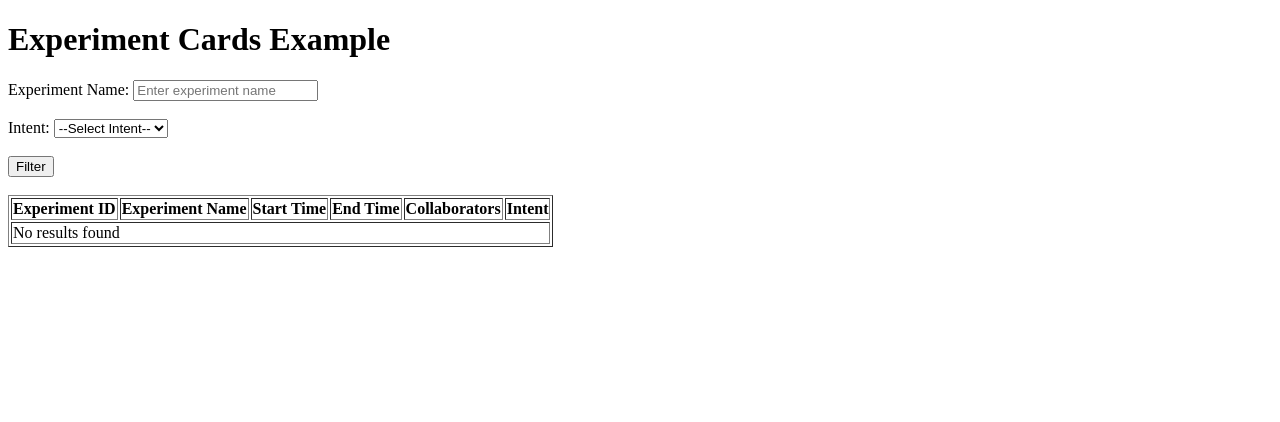
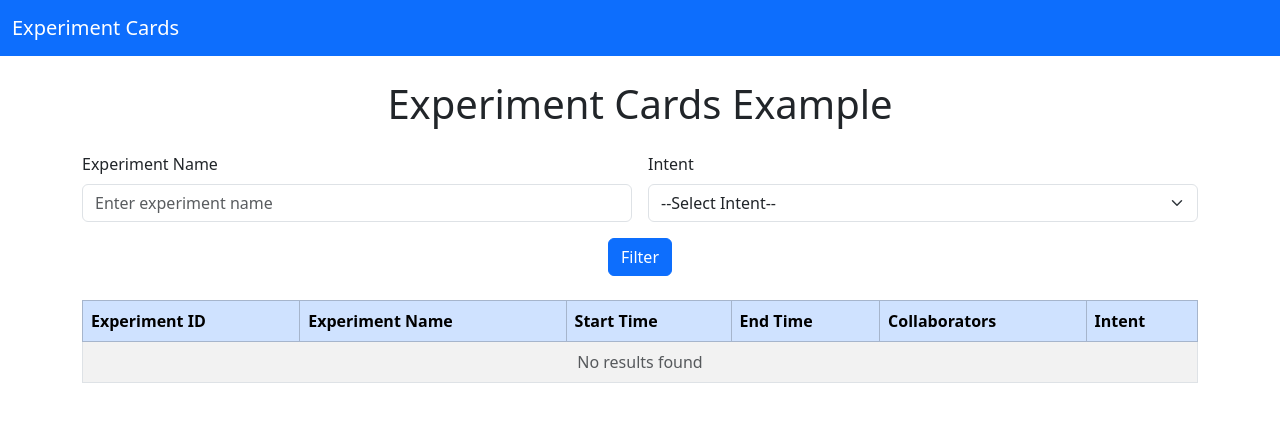
Before and after one commit to extremexp-HORIZON/extremeXP_experimentCards, a Flask app: template templates/form_example.html in a window 1280 px wide. Shown: the top 422 px of the page. Run offline with Flask 3, Linux system fonts and the light colour scheme; the template is opened without the code that fills it, so the values that code supplies are empty; some libraries are stand-ins or nearby versions.

Commit message:
changes query form to bootstrap.

```diff
--- a/templates/form_example.html
+++ b/templates/form_example.html
@@ -3,27 +3,44 @@
 <head>
     <meta charset="UTF-8">
     <meta name="viewport" content="width=device-width, initial-scale=1.0">
-    <title>Query Example</title>
+    <title>Experiment Cards Example</title>
+    <!-- Bootstrap CSS -->
+    <link href="https://cdn.jsdelivr.net/npm/bootstrap@5.3.0-alpha3/dist/css/bootstrap.min.css" rel="stylesheet">
 </head>
 <body>
-    <h1>Experiment Cards Example</h1>
-    <form method="POST">
-        <label for="experiment_name">Experiment Name:</label>
-        <input type="text" id="experiment_name" name="experiment_name" placeholder="Enter experiment name">
-        <br><br>
-        <label for="intent">Intent:</label>
-        <select id="intent" name="intent">
+    <nav class="navbar navbar-expand-lg navbar-dark bg-primary">
+        <div class="container-fluid">
+            <a class="navbar-brand" href="#">Experiment Cards</a>
+        </div>
+    </nav>
+
+    <div class="container mt-4">
+        <h1 class="text-center mb-4">Experiment Cards Example</h1>
+
+        <!-- Filter Form -->
+        <form method="POST" class="row g-3 mb-4">
+            <div class="col-md-6">
+                <label for="experiment_name" class="form-label">Experiment Name</label>
+                <input type="text" id="experiment_name" name="experiment_name" class="form-control" placeholder="Enter experiment name">
+            </div>
+            <div class="col-md-6">
+                <label for="intent" class="form-label">Intent</label>
+                <select id="intent" name="intent" class="form-select">
                     <option value="">--Select Intent--</option>
                     <option value="classification">Classification</option>
                     <option value="regression">Regression</option>
                     <option value="clustering">Clustering</option>
                 </select>
-        <br><br>
-        <button type="submit">Filter</button>
+            </div>
+            <div class="col-12 text-center">
+                <button type="submit" class="btn btn-primary">Filter</button>
+            </div>
         </form>
-    <br>
-    <table border="1">
-        <thead>
+
+        <!-- Results Table -->
+        <div class="table-responsive">
+            <table class="table table-bordered table-striped">
+                <thead class="table-primary">
                     <tr>
                         <th>Experiment ID</th>
                         <th>Experiment Name</th>
@@ -47,10 +64,15 @@
                         {% endfor %}
                     {% else %}
                         <tr>
-                    <td colspan="6">No results found</td>
+                            <td colspan="6" class="text-center text-muted">No results found</td>
                         </tr>
                     {% endif %}
                 </tbody>
             </table>
+        </div>
+    </div>
+
+    <!-- Bootstrap JS Bundle -->
+    <script src="https://cdn.jsdelivr.net/npm/bootstrap@5.3.0-alpha3/dist/js/bootstrap.bundle.min.js"></script>
 </body>
 </html>
```
Also changed, not shown: docker-compose.yml (line endings or trailing spaces). Lines whose indentation alone changed are shown as unchanged.
